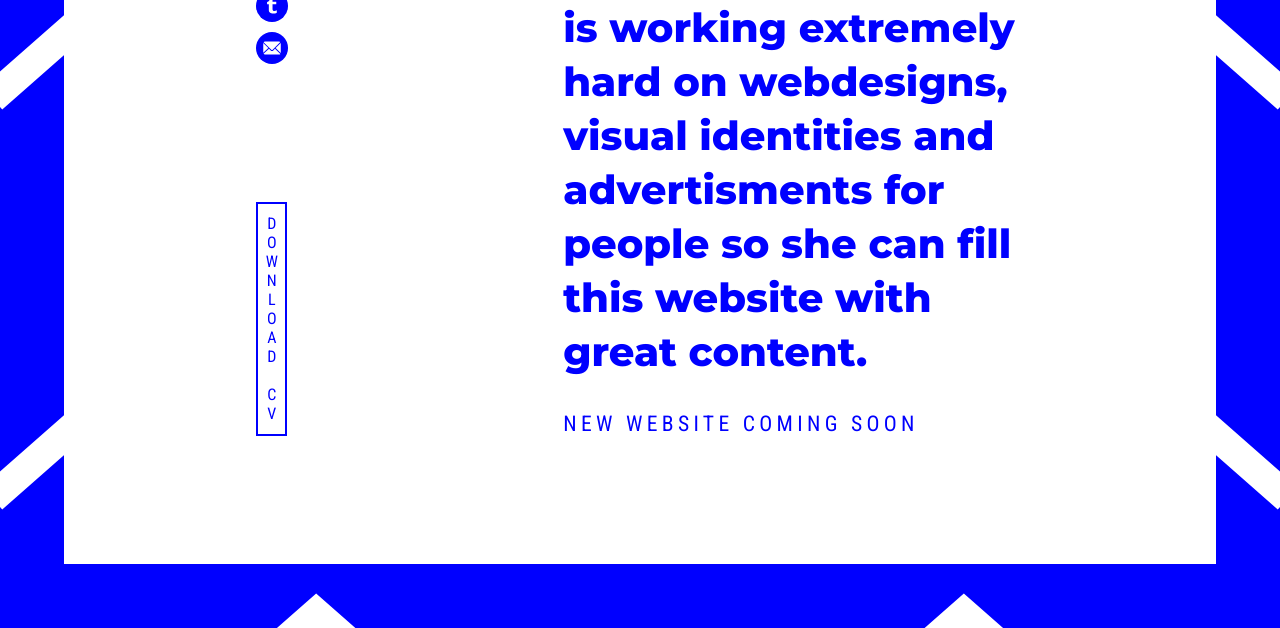
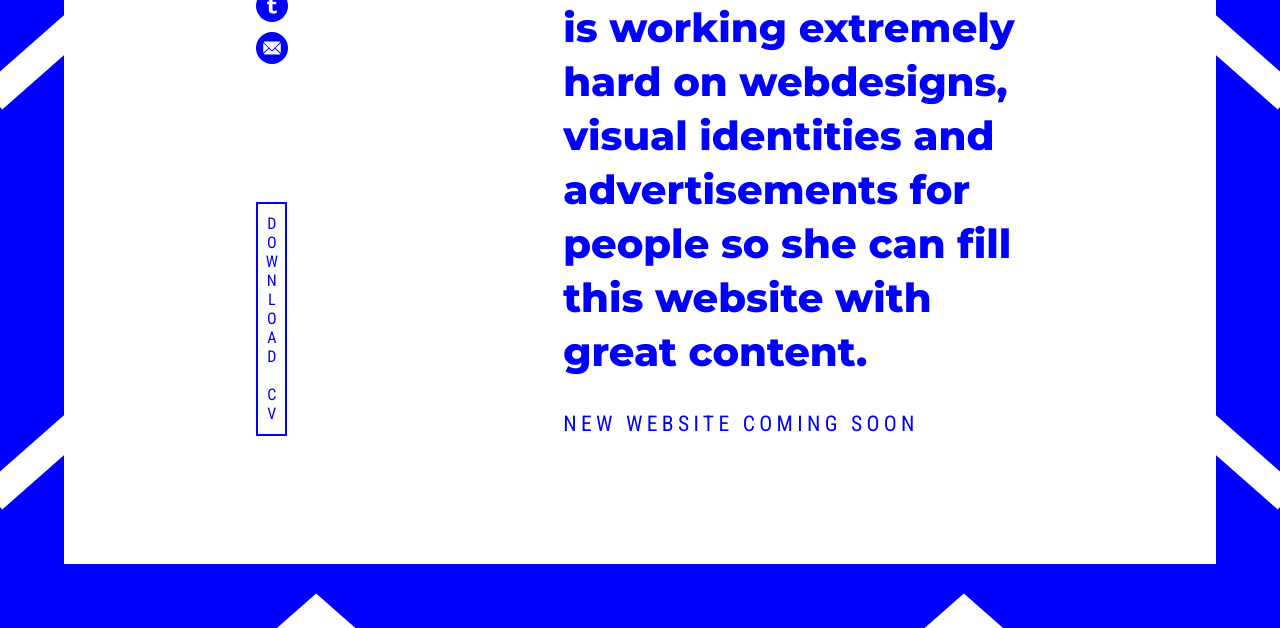
Before and after one commit to maitemaekelberg/webmaiteportfolio, a website: page index.html in a window 1280 px wide. Shown: the part 245-873 px from the top of the page. Drawn offline with Linux system fonts and the light colour scheme.

Commit message:
Update index.html

```diff
--- a/index.html
+++ b/index.html
@@ -33,7 +33,7 @@
 					<h1>Maite Maekelberg</h1>
 					<p>
 						is working extremely hard on webdesigns, visual identities and
-						advertisments for people so she can fill this website with great content.
+						advertisements for people so she can fill this website with great content.
 					</p>
 				</div>
 				<p>New website coming soon</p>
```
